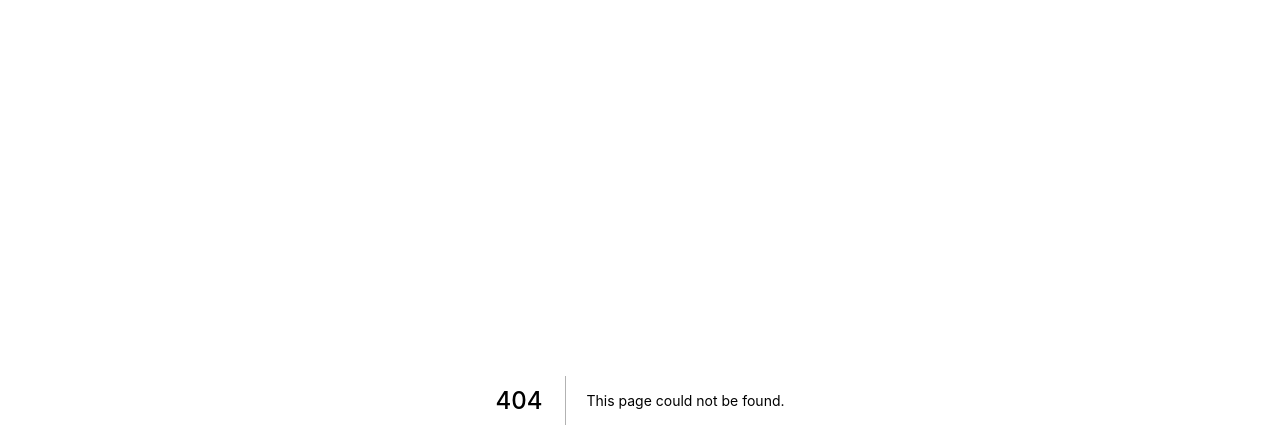
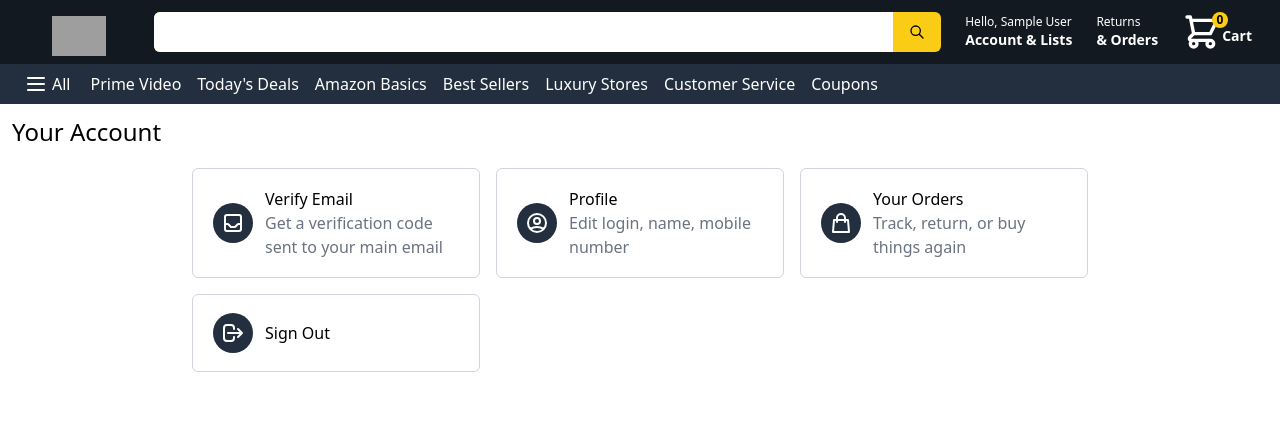
Before and after one commit to StefanCodes17/AmazonClone, a Next.js app: page /profile in a window 1280 px wide. Before the commit this address had no page. Shown: the top 448 px of the page. Built offline with nearby package versions, Linux system fonts and the light colour scheme; no server answers; sample sign-in values are in the browser's storage; grey boxes are pictures that could not be loaded.

Commit message:
Added profile page

```diff
--- a/src/components/Header.js
+++ b/src/components/Header.js
@@ -1,7 +1,7 @@
 import Image from 'next/image'
 import Link from 'next/link'
 import {MenuIcon, ShoppingCartIcon, SearchIcon } from '@heroicons/react/outline'
-import {signIn, signOut, useSession} from "next-auth/react"
+import {signIn, useSession} from "next-auth/react"
 import {useRouter} from "next/router"
 import { useSelector } from 'react-redux'
 import { selectItems } from '../slices/basketSlice'
@@ -57,7 +57,7 @@
                 </div>
 
                 <div className='text-white flex items-center text-xs space-x-6 mx-6 whitespace-nowrap'>
-                    <div className="main_link" onClick={!session ? signIn : signOut}>
+                    <div className="main_link" onClick={() => !session ? signIn() : router.push("/profile")}>
                         <p>
                             {session ? `Hello, ${session.user.name}` : `Sign In`}</p>
                         <p className="font-extrabold md:text-sm">Account & Lists</p>
--- /dev/null
+++ b/src/components/profileSub.js
@@ -0,0 +1,18 @@
+import React from 'react';
+
+const ProfileSub = ({text, subtext, icon, onClick}) => {
+  return (
+  <div className='flex border items-center border-gray-300 rounded-md py-2 px-5 hover:bg-gray-100 cursor-pointer h-full' onClick={onClick}>
+    <div className='bg-amazon_blue-light p-2 mr-3 rounded-full w-15 h-15'>
+      {icon}
+    </div>
+  <div>
+  <p>{text}</p>
+  <p className='text-gray-500'>{subtext}</p>
+  </div>
+  </div>
+  )
+  ;
+};
+
+export default ProfileSub;
--- a/src/pages/index.js
+++ b/src/pages/index.js
@@ -26,7 +26,6 @@
 }
 
 export async function getServerSideProps(context){
-  const session = await getSession(context)
   context.res.setHeader(
     'Cache-Control',
     'public, s-maxage=10, stale-while-revalidate=59'
--- /dev/null
+++ b/src/pages/profile.js
@@ -0,0 +1,41 @@
+import Header from '../components/Header'
+import { getSession } from 'next-auth/react'
+import {signOut} from "next-auth/react"
+import ProfileSub from "../components/profileSub"
+import { LogoutIcon, InboxIcon, UserCircleIcon, ShoppingBagIcon } from '@heroicons/react/outline'
+
+export default function Profile() {
+  return (
+    <div>
+      <Header/>
+      <div className='p-3'>
+        <div className='max-w-2xl'>
+          <h2 className='text-2xl'>Your Account</h2>
+        </div>
+        <div className='max-w-4xl m-auto w-fit'>
+          <div className='m-auto pt-5 space-y-5 md:grid grid-cols-3 gap-4 items-end'>
+            <ProfileSub text="Verify Email" subtext="Get a verification code sent to your main email" icon={<InboxIcon className='h-6 text-white'/>}/>
+            <ProfileSub text="Profile" subtext="Edit login, name, mobile number" icon={<UserCircleIcon className='h-6 text-white'/>}/>
+            <ProfileSub text="Your Orders" subtext="Track, return, or buy things again" icon={<ShoppingBagIcon className='h-6 text-white'/>}/>
+            <ProfileSub text="Sign Out" icon={<LogoutIcon className='h-6 text-white' onClick={signOut}/>}/>
+          </div>
+        </div>
+      </div>
+    </div>
+  )
+}
+
+export async function getServerSideProps(context){
+    const session = await getSession(context)
+    if(!session?.user){
+      return{
+        redirect:{
+          permanent: false,
+          destination: "/"
+        }
+      }
+    }
+  return {
+    props: {}
+  }
+}
```
